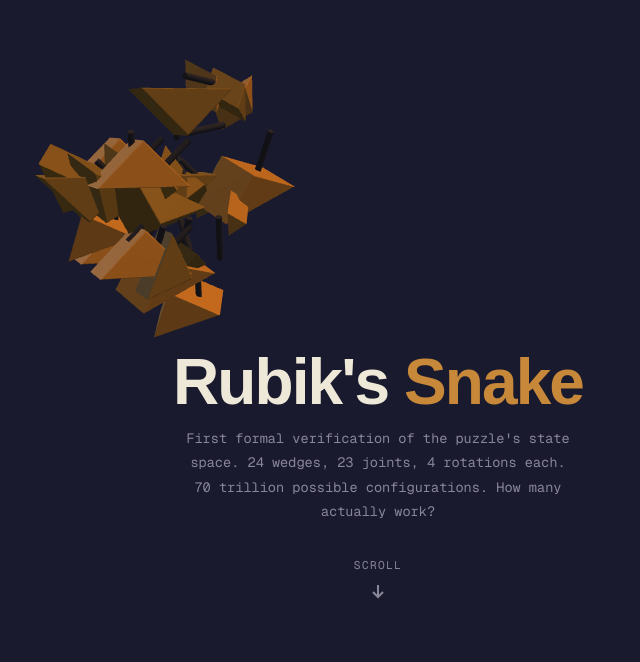
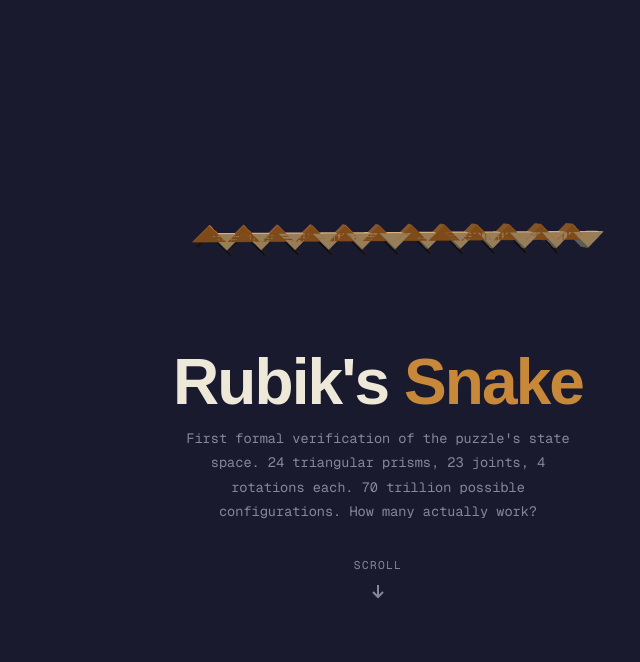
Before and after one commit to EricSpencer00/rubix-snake-puzzle, a plain HTML site: page docs/index.html in a window 1280 px wide. Shown: the part 135-797 px from the top of the page, without its empty margins (262-902 px from the left). Drawn offline with nearby package versions, Linux system fonts and the light colour scheme; animation ran at ten frames a second; a web font is replaced by a local one.

Commit message:
Make Rubik's Snake read as a connected prism chain

```diff
--- a/docs/index.html
+++ b/docs/index.html
@@ -557,7 +557,7 @@ footer a:hover { text-decoration: underline; }
   <canvas id="snake-canvas"></canvas>
   <div class="hero-text fade-up">
     <h1>Rubik's <span>Snake</span></h1>
-    <p>First formal verification of the puzzle's state space. 24 wedges, 23 joints, 4 rotations each. 70 trillion possible configurations. How many actually work?</p>
+    <p>First formal verification of the puzzle's state space. 24 triangular prisms, 23 joints, 4 rotations each. 70 trillion possible configurations. How many actually work?</p>
   </div>
   <div class="scroll-cue fade-up fade-up-d2">
     <span>scroll</span>
@@ -762,24 +762,28 @@ function heroSnake() {
   dir2.position.set(-4, 2, -3);
   scene.add(ambient, dir1, dir2);
 
-  // Build a known pretty configuration (ball-ish shape)
-  const config = BALL_CONFIG;
+  // Keep the hero in the canonical straight starting position so the object
+  // reads as a connected snake before the builder demonstrates folded forms.
+  const config = Array(23).fill(0);
   const group = new THREE.Group();
-  group.scale.setScalar(0.68);
-  group.position.set(2.3, 1.05, 0);
-  buildSnakeGeometry(group, config, 0xc8883a, 0x8a6930);
+  group.scale.setScalar(0.30);
+  group.position.set(0, 1.8, 0);
+  buildSnakeGeometry(group, config, 0xc8883a, 0xede8d8);
   scene.add(group);
 
-  // Keep the folded chain in the upper-left visual field, leaving the title
-  // readable while the individual triangular shells remain recognizable.
-  camera.position.set(0, 1.5, 14);
-  camera.lookAt(0, 0, 0);
+  // Keep the chain above the title while preserving enough depth to show the
+  // triangular profile and the dark spring bolts between pieces.
+  camera.position.set(0, 2.4, 14);
+  camera.lookAt(0, 1.6, 0);
 
   function resize() {
     const w = canvas.parentElement.clientWidth;
     const h = canvas.parentElement.clientHeight;
     renderer.setSize(w, h);
-    camera.aspect = w / h;
+    const aspect = w / h;
+    camera.aspect = aspect;
+    camera.position.z = Math.max(14, 14 / Math.min(aspect, 1));
+    camera.lookAt(0, 1.6, 0);
     camera.updateProjectionMatrix();
   }
   resize();
@@ -789,8 +793,8 @@ function heroSnake() {
   (function animate() {
     requestAnimationFrame(animate);
     t += 0.008;
-    group.rotation.y = t;
-    group.rotation.x = Math.sin(t * 0.4) * 0.15;
+    group.rotation.y = t * 0.35;
+    group.rotation.x = Math.sin(t * 0.4) * 0.08;
     renderer.render(scene, camera);
   })();
 }
@@ -959,6 +963,7 @@ function snakePositions(config) {
 }
 
 function createPrismGeometry(upper) {
+  const bevel = 0.024;
   const shape = new THREE.Shape();
   if (upper) {
     shape.moveTo(0, PIECE_WIDTH / 2);
@@ -971,15 +976,20 @@ function createPrismGeometry(upper) {
   }
   shape.closePath();
   const geometry = new THREE.ExtrudeGeometry(shape, {
-    depth: PIECE_SIZE,
+    depth: PIECE_SIZE - bevel * 2,
     steps: 1,
     bevelEnabled: true,
-    bevelSegments: 2,
-    bevelSize: 0.018,
-    bevelThickness: 0.018,
+    bevelSegments: 4,
+    bevelSize: bevel,
+    bevelThickness: bevel,
+    bevelOffset: -bevel,
     curveSegments: 1,
   });
-  geometry.translate(-PIECE_WIDTH / 2, -(upper ? PIECE_WIDTH / 3 : PIECE_WIDTH / 6), -PIECE_SIZE / 2);
+  const centerX = PIECE_WIDTH / 2;
+  const centerY = upper ? PIECE_WIDTH / 3 : PIECE_WIDTH / 6;
+  geometry.translate(-centerX, -centerY, -(PIECE_SIZE - bevel * 2) / 2);
+  geometry.scale(0.992, 0.992, 0.992);
+  geometry.translate(centerX, centerY, 0);
   geometry.computeVertexNormals();
   geometry.computeBoundingBox();
   return geometry;
@@ -1001,7 +1011,7 @@ function buildSnakeGeometry(group, config, baseColor, darkColor) {
   const {collisions} = snakePositions(config);
   const transforms = calculateVisualTransforms(config.length + 1, config);
   const [lowerPrism, upperPrism] = getPrismGeometries();
-  const boltGeometry = new THREE.CylinderGeometry(0.055, 0.055, 0.88, 12);
+  const boltGeometry = new THREE.CylinderGeometry(0.075, 0.075, 1.04, 12);
   const boltAxis = new THREE.Vector3(0, 1, 0);
 
   transforms.forEach((transform, index) => {
@@ -1023,7 +1033,7 @@ function buildSnakeGeometry(group, config, baseColor, darkColor) {
     ).applyQuaternion(transform.quaternion).normalize();
     const bolt = new THREE.Mesh(
       boltGeometry,
-      new THREE.MeshStandardMaterial({color: 0x34344a, roughness: 0.78, metalness: 0.18})
+      new THREE.MeshStandardMaterial({color: 0x34344a, roughness: 0.72, metalness: 0.28})
     );
     bolt.position.copy(LOCAL_JOINT_CENTER).applyQuaternion(transform.quaternion).add(transform.position);
     bolt.quaternion.setFromUnitVectors(boltAxis, jointAxis);
@@ -1125,7 +1135,7 @@ function buildJointControls() {
 }
 
 function updateBuilder() {
-  buildSnakeGeometry(builderGroup, builderConfig, 0xc8883a, 0x8a6930);
+  buildSnakeGeometry(builderGroup, builderConfig, 0xc8883a, 0xede8d8);
   builderRotX = 0.3;
   builderGroup.rotation.set(builderRotX, 0, 0);
 
@@ -1141,11 +1151,11 @@ function updateBuilder() {
   const statusEl = document.getElementById('builder-status');
   if (isValid) {
     statusEl.className = 'builder-status status-valid';
-    statusEl.innerHTML = `<svg width="14" height="14" viewBox="0 0 14 14" fill="none" stroke="currentColor" stroke-width="2"><path d="M3 7l3 3 5-5"/></svg><span>Valid: ${positions.length} wedges, no collisions</span>`;
+    statusEl.innerHTML = `<svg width="14" height="14" viewBox="0 0 14 14" fill="none" stroke="currentColor" stroke-width="2"><path d="M3 7l3 3 5-5"/></svg><span>Valid: ${positions.length} prisms, no collisions</span>`;
   } else {
     statusEl.className = 'builder-status status-invalid';
     const collisionLabels = [...collisions].map(index => index + 1).join(', ');
-    statusEl.innerHTML = `<svg width="14" height="14" viewBox="0 0 14 14" fill="none" stroke="currentColor" stroke-width="2"><path d="M4 4l6 6M10 4l-6 6"/></svg><span>Collision at wedge${collisions.size>1?'s':''} ${collisionLabels}</span>`;
+    statusEl.innerHTML = `<svg width="14" height="14" viewBox="0 0 14 14" fill="none" stroke="currentColor" stroke-width="2"><path d="M4 4l6 6M10 4l-6 6"/></svg><span>Collision at prism${collisions.size>1?'s':''} ${collisionLabels}</span>`;
   }
 
   const display = document.getElementById('config-display');
```
